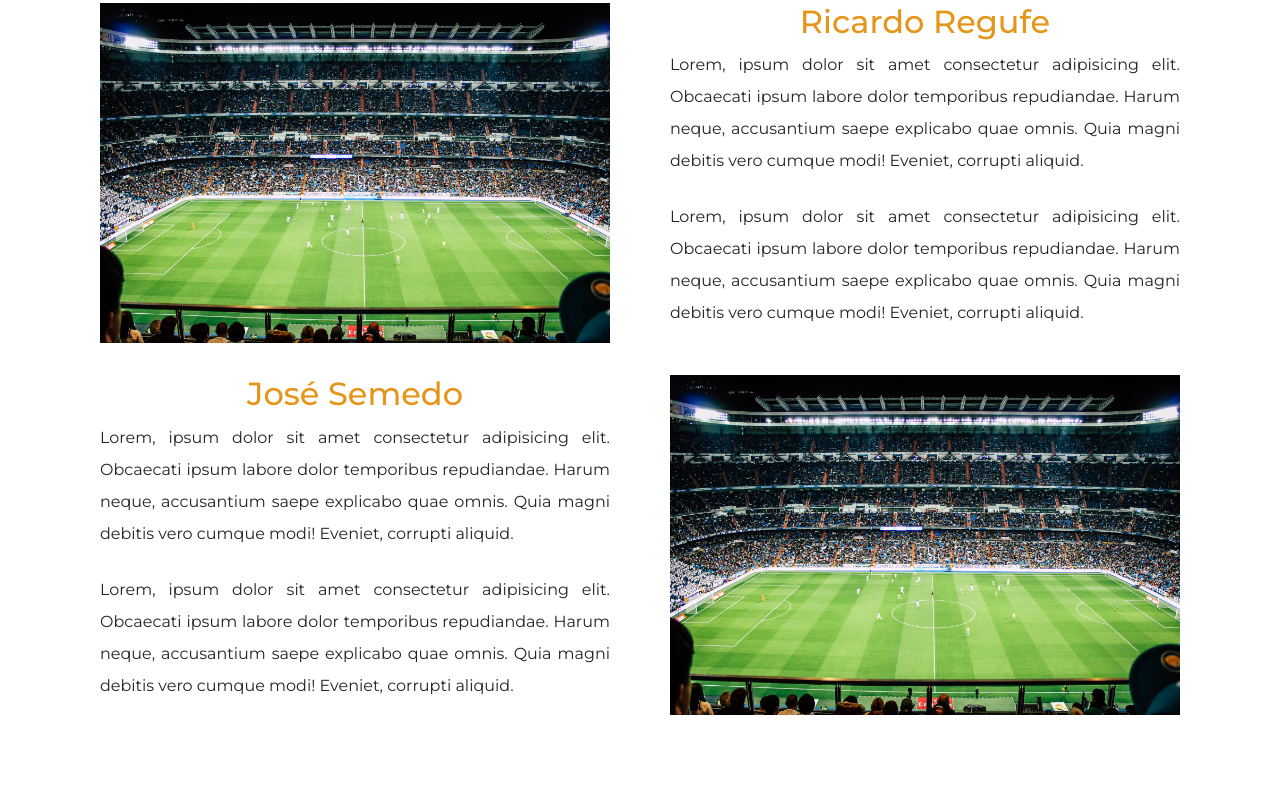
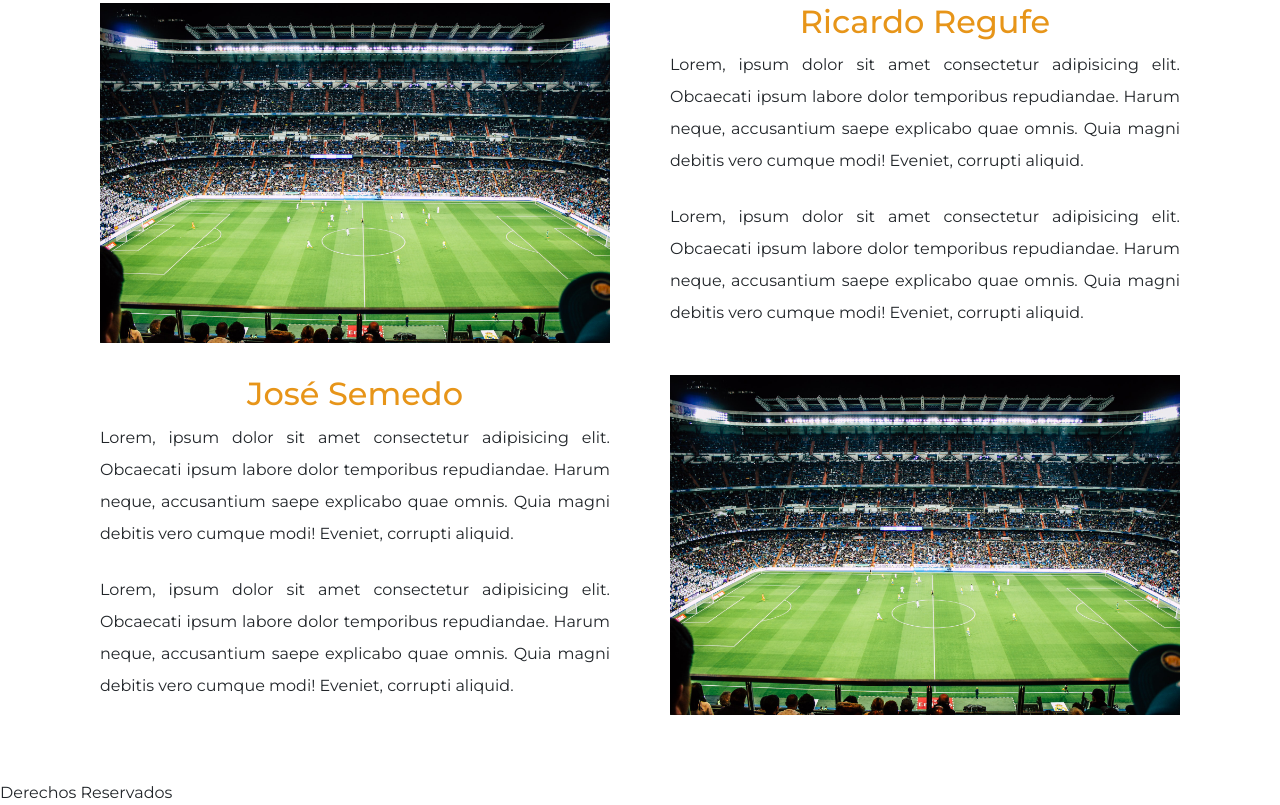
Before and after one commit to Vacomi/biografia_cr7, a plain HTML site: page Amigos/index.html in a window 1280 px wide. Shown: the part 1329-2134 px from the top of the page. Before the commit the page ends 2110 px from the top, so only its background shows below. Drawn offline with nearby package versions, Linux system fonts and the light colour scheme.

Commit message:
Le agregue un footer simple

```diff
--- a/Amigos/index.html
+++ b/Amigos/index.html
@@ -25,6 +25,7 @@
         Barra de Navegacion----Realizando un compañero
 
     </div>
+    <!-- HEADER -->
 
     <div class="container--fluid">
         <header class="hero">
@@ -35,6 +36,8 @@
             <i class="fa-solid fa-circle"></i>
         </header>
     </div>
+
+    <!-- MAIN -->
 
     <main class="container mb-5 mt-5 main">
         <!-- FILA 1 -->
@@ -92,8 +95,12 @@
                 <p class="main__paragraph">Lorem, ipsum dolor sit amet consectetur adipisicing elit. Obcaecati ipsum labore dolor temporibus repudiandae. Harum neque, accusantium saepe explicabo quae omnis. Quia magni debitis vero cumque modi! Eveniet, corrupti aliquid.</p>
             </div>
         </div>
+    </main>
 
-    </main>
+    <!-- FOOTER -->
+    <footer class="container--fluid">
+        Derechos Reservados
+    </footer>
 
 </body>
 </html>
```
